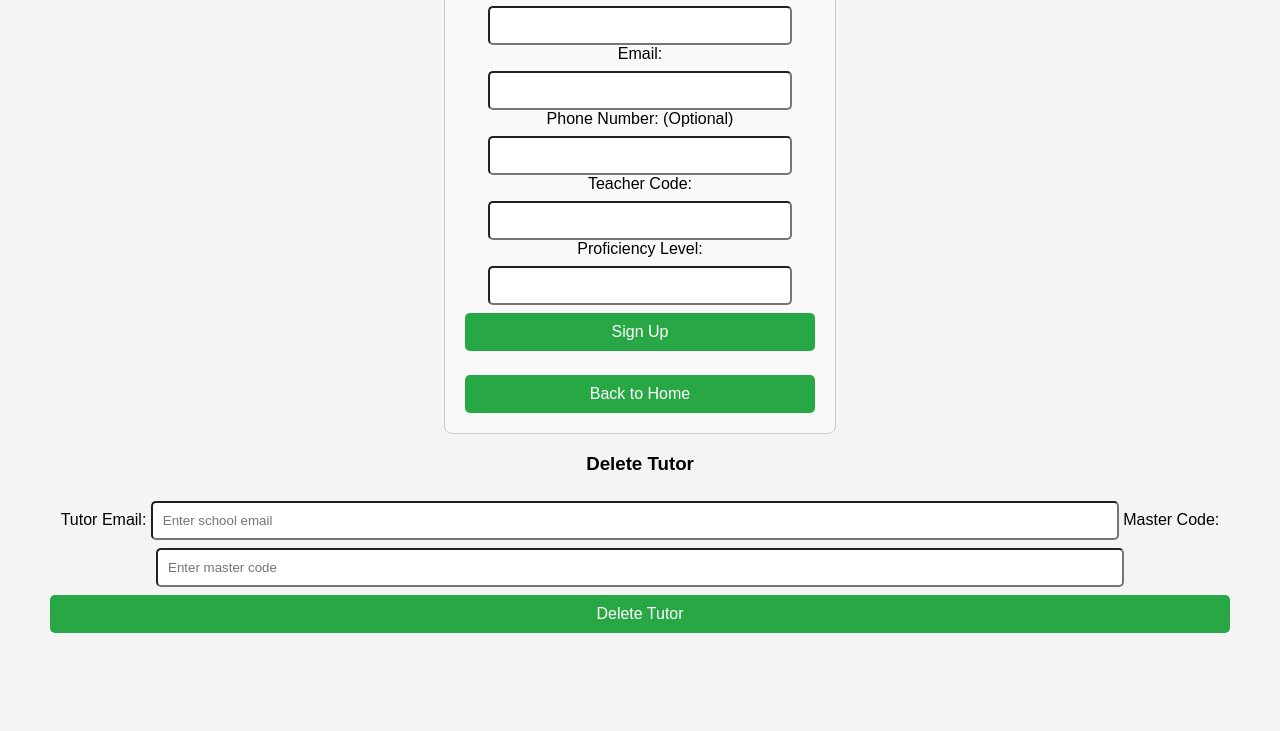
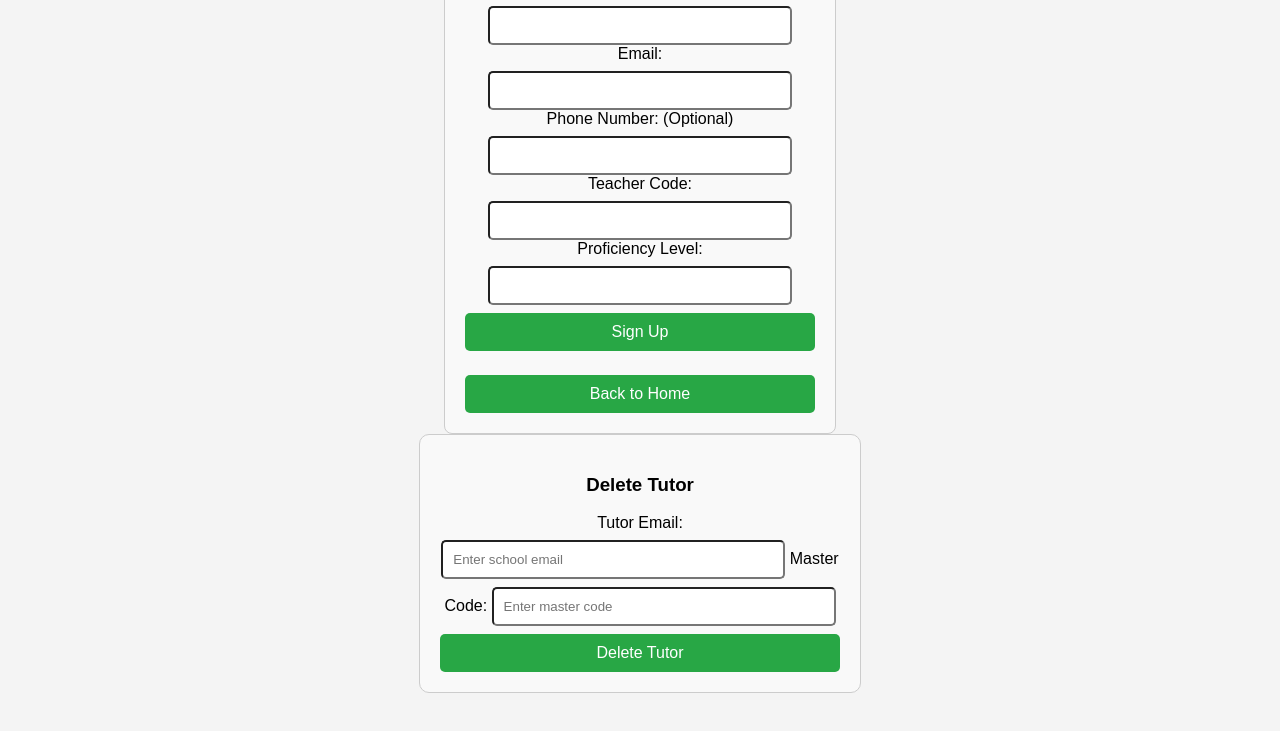
Before and after one commit to mistermonster100/Hackathon, a plain HTML site: page tutor_signup.html in a window 1280 px wide. Shown: the part 171-902 px from the top of the page. Before the commit the page ends 854 px from the top, so only its background shows below. Drawn offline with Linux system fonts and the light colour scheme.

Commit message:
Update styles.css

```diff
--- a/styles.css
+++ b/styles.css
@@ -4,6 +4,7 @@ body {
     margin: 50px;
     background-color: #f4f4f4;
 }
+
 #container {
     background: white;
     padding: 20px;
@@ -12,9 +13,11 @@ body {
     max-width: 400px;
     margin: auto;
 }
+
 h1 {
     color: #333;
 }
+
 select, button {
     padding: 10px;
     margin-top: 10px;
@@ -22,6 +25,7 @@ body {
     border: 1px solid #ccc;
     border-radius: 5px;
 }
+
 button {
     background-color: #28a745;
     color: white;
@@ -29,12 +33,15 @@ body {
     font-size: 16px;
     border: none;
 }
+
 button:hover {
     background-color: #218838;
 }
+
 #results {
     margin-top: 20px;
 }
+
 .tutor {
     border: 1px solid #ccc;
     padding: 15px;
@@ -54,6 +61,16 @@ body {
     text-align: center;
 }
 
+#delete-container {
+    margin-top: 30px;
+    padding: 20px;
+    border: 1px solid #ccc;
+    border-radius: 10px;
+    background-color: #f9f9f9;
+    max-width: 400px;
+    margin: auto;
+}
+
 input, button {
     width: 100%;
     padding: 10px;
@@ -61,7 +78,7 @@ body {
     border-radius: 5px;
 }
 
-        input{
+input {
     width: 80%;
 }
 
```
Lines whose indentation alone changed are shown as unchanged.
